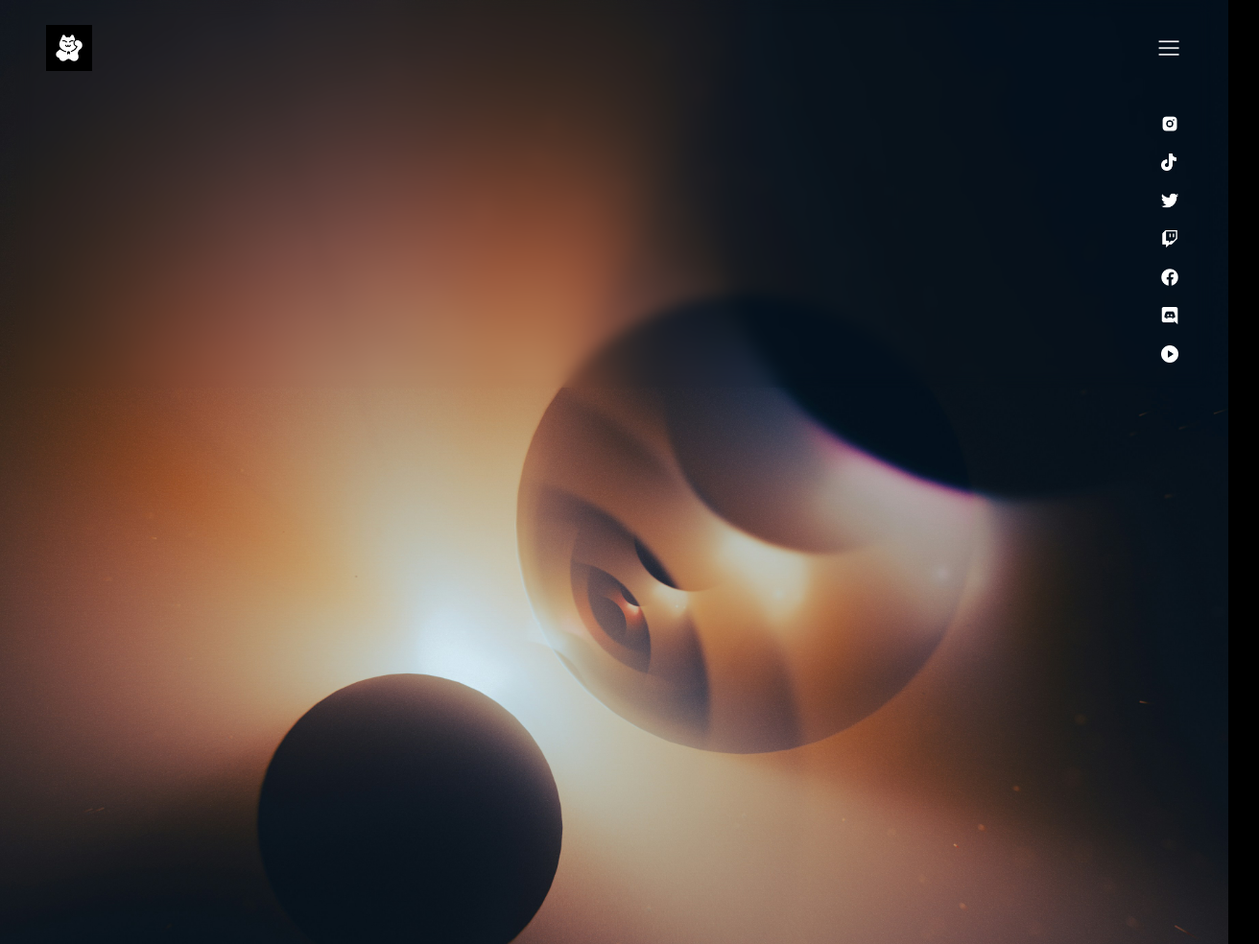
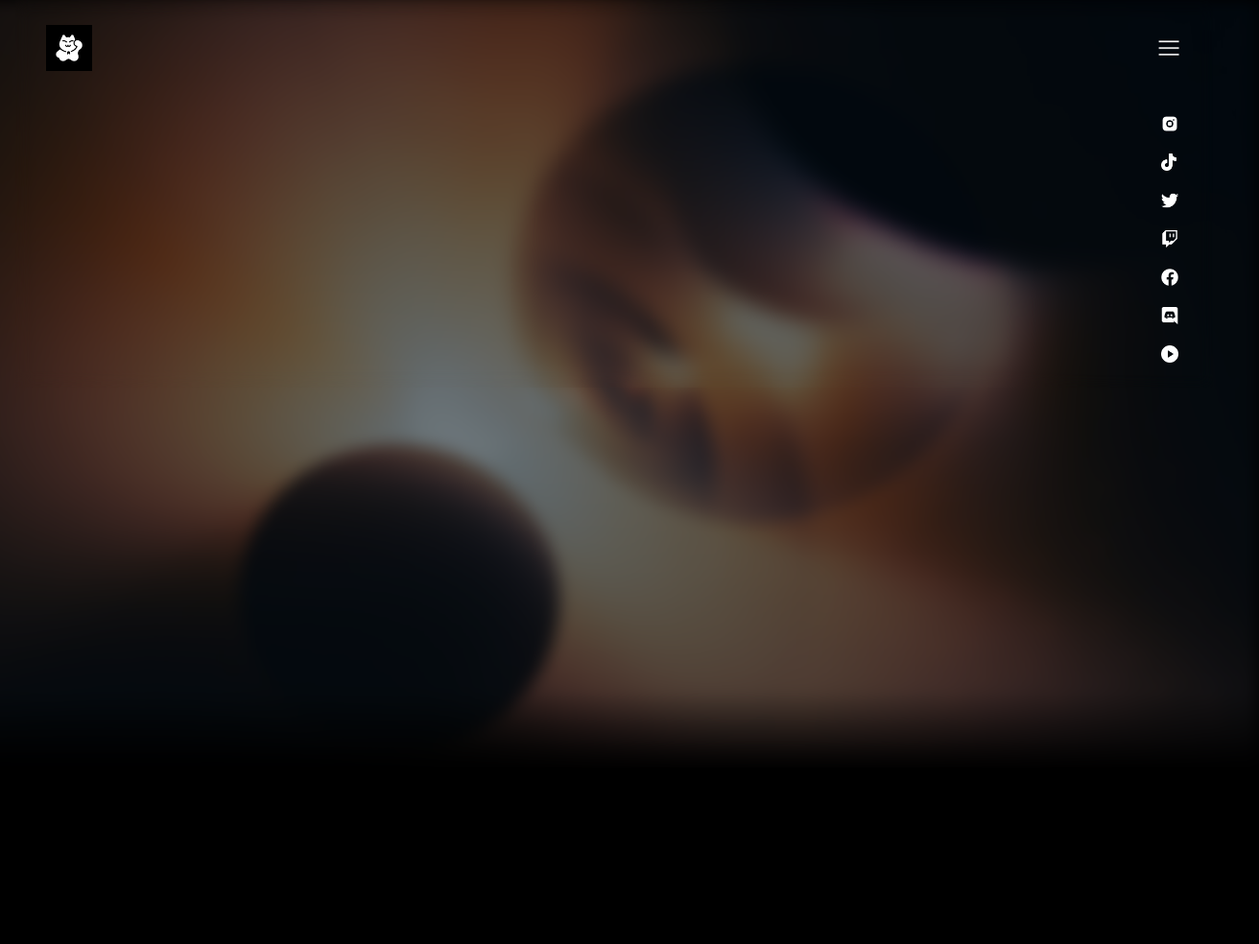
Before and after one commit to frantaing/monstercat-page-recreate, a website built with Vite: page index.html in a window 1280 px wide. Shown: the top 984 px of the page at 96% size, 1312 px wide, since content can reach past the window. After the commit the page ends 800 px from the top, so only its background shows below. Built offline with nearby package versions, Linux system fonts and the light colour scheme; files whose address does not match are found by name.

Commit message:
feat: add blurred background image

```diff
--- a/index.html
+++ b/index.html
@@ -119,10 +119,10 @@
     <div class="main-wrapper">
 
       <!-- Album image, title, etc -->
-      <header  class="flex flex-col justify-center items-center">
+      <header  class="hidden">
 
         <!-- Album image -->
-        <img src="trophim-laptev-eeAxyRvgWzY-unsplash.jpg" alt="Album cover">
+        <img class="w-80" src="trophim-laptev-eeAxyRvgWzY-unsplash.jpg" alt="Album cover">
 
         <!-- Album/Collection(?) name + Date released -->
         <span class="">Uncaged EP — Released October 20, 2025</span>
--- a/src/style.css
+++ b/src/style.css
@@ -53,7 +53,7 @@ body {
     @apply
         relative z-10
         flex flex-col
-        w-full
+        w-full mt-26
 
 }
 .topnav-wrapper { /* For topbar navigation */
@@ -86,7 +86,8 @@ body {
         absolute top-0 left-0 right-0
         h-screen
         bg-cover bg-center bg-no-repeat
-        bg-[linear-gradient(to_bottom,transparent_70%,theme(colors.background)),url(/public/trophim-laptev-eeAxyRvgWzY-unsplash.jpg)]
+        blur opacity-50 scale-x-105
+        bg-[linear-gradient(to_bottom,transparent_90%,theme(colors.background)),url(/public/trophim-laptev-eeAxyRvgWzY-unsplash.jpg)]
 }
 
 /* Links */
```
